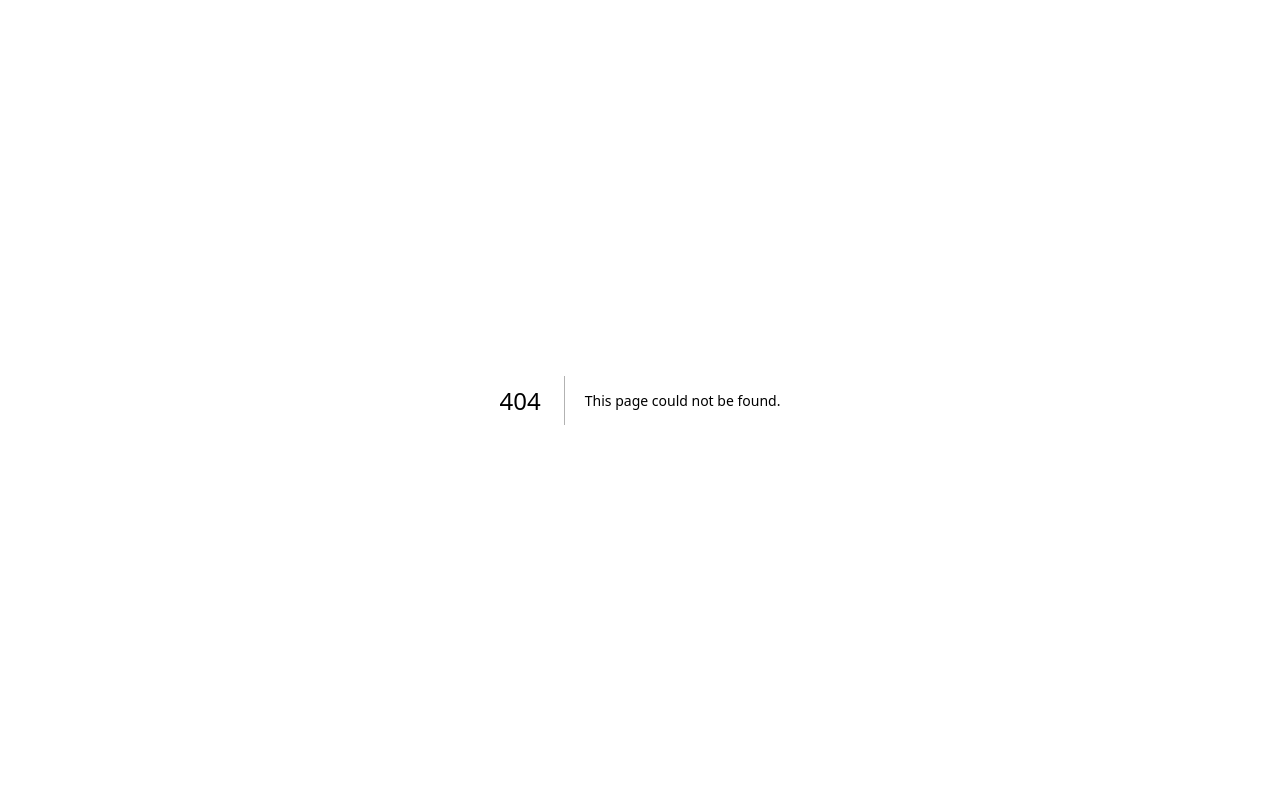
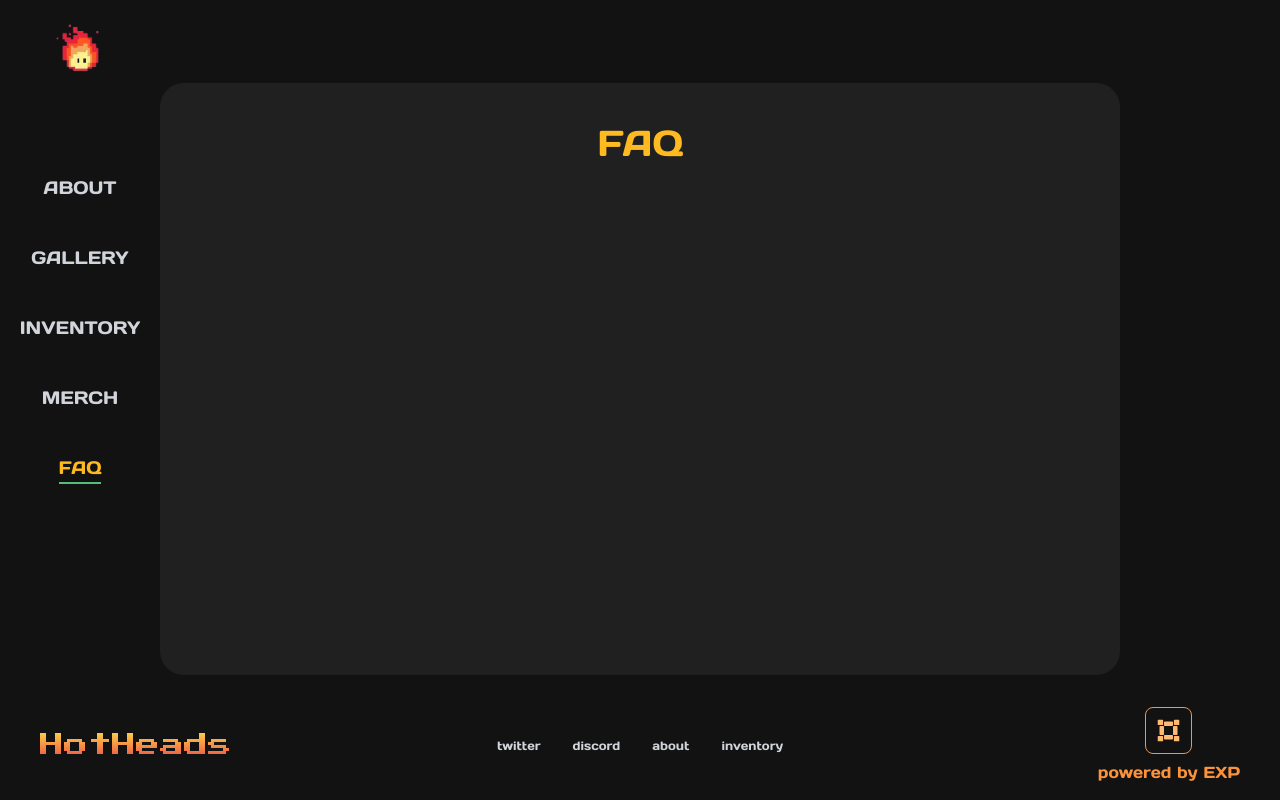
Before and after one commit to Darth-Degen/hotheads-wallpapers, a Next.js app: page /faq in a window 1280 px wide. Before the commit this address had no page. Built offline with nearby package versions, Linux system fonts and the light colour scheme.

Commit message:
[feat] added pages and routing

```diff
--- /dev/null
+++ b/pages/faq.tsx
@@ -0,0 +1,17 @@
+import { PageLayout } from "@components";
+import { useEffect, useState } from "react";
+import { NextPage } from "next";
+
+const Home: NextPage = () => {
+  const [didMount, setDidMount] = useState<boolean>(false);
+
+  useEffect(() => {
+    setDidMount(true);
+  }, []);
+
+  return (
+    <PageLayout header="FAQ">{didMount && <div className=""></div>}</PageLayout>
+  );
+};
+
+export default Home;
--- /dev/null
+++ b/pages/gallery.tsx
@@ -0,0 +1,19 @@
+import { PageLayout } from "@components";
+import { useEffect, useState } from "react";
+import { NextPage } from "next";
+
+const Home: NextPage = () => {
+  const [didMount, setDidMount] = useState<boolean>(false);
+
+  useEffect(() => {
+    setDidMount(true);
+  }, []);
+
+  return (
+    <PageLayout header="Gallery">
+      {didMount && <div className=""></div>}
+    </PageLayout>
+  );
+};
+
+export default Home;
--- /dev/null
+++ b/pages/inventory.tsx
@@ -0,0 +1,19 @@
+import { PageLayout } from "@components";
+import { useEffect, useState } from "react";
+import { NextPage } from "next";
+
+const Home: NextPage = () => {
+  const [didMount, setDidMount] = useState<boolean>(false);
+
+  useEffect(() => {
+    setDidMount(true);
+  }, []);
+
+  return (
+    <PageLayout header="Inventory">
+      {didMount && <div className=""></div>}
+    </PageLayout>
+  );
+};
+
+export default Home;
--- /dev/null
+++ b/pages/merch.tsx
@@ -0,0 +1,19 @@
+import { PageLayout } from "@components";
+import { useEffect, useState } from "react";
+import { NextPage } from "next";
+
+const Home: NextPage = () => {
+  const [didMount, setDidMount] = useState<boolean>(false);
+
+  useEffect(() => {
+    setDidMount(true);
+  }, []);
+
+  return (
+    <PageLayout header="Merch">
+      {didMount && <div className=""></div>}
+    </PageLayout>
+  );
+};
+
+export default Home;
--- a/src/components/index.ts
+++ b/src/components/index.ts
@@ -23,6 +23,7 @@ const Logo = dynamic(()=> import("./molecules/Logo"))
 const ThemeChanger = dynamic(()=> import("./molecules/ThemeChanger"))
 const Dropdown = dynamic(()=> import("./molecules/Dropdown"))
 const ButtonBar = dynamic(()=> import("./molecules/ButtonBar"))
+const NavItem = dynamic(()=> import("./molecules/NavItem"))
 //organisms
 const Header = dynamic(()=> import("./organisms/Header"))
 const Footer = dynamic(()=> import("./organisms/Footer"))
@@ -62,5 +63,6 @@ export {
   ButtonBar,
   ExpIcon,
   Navigation,
-  MenuIcon
+  MenuIcon,
+  NavItem
 }
--- /dev/null
+++ b/src/components/molecules/NavItem.tsx
@@ -0,0 +1,35 @@
+import { FC, ReactNode } from "react";
+import { motion } from "framer-motion";
+import Link from "next/link";
+import { useRouter } from "next/router";
+
+interface Props {
+  children: ReactNode;
+  href: string;
+}
+const NavItem: FC<Props> = (props: Props) => {
+  const { children, href } = props;
+
+  const router = useRouter();
+  const isCurrent = router.pathname === href;
+
+  return (
+    <Link href={href}>
+      <div
+        className={`cursor-pointer hover:text-custom-yellow transition-all duration-300 py-5 ${
+          isCurrent ? "text-custom-yellow" : "text-gray-300"
+        }`}
+      >
+        {children}
+        <motion.div
+          className={`h-0.5 bg-custom-green`}
+          initial={{ width: 0 }}
+          animate={{ width: isCurrent ? "100%" : 0 }}
+          transition={{ duration: 0.69 }}
+        />
+      </div>
+    </Link>
+  );
+};
+
+export default NavItem;
--- a/src/components/organisms/Footer.tsx
+++ b/src/components/organisms/Footer.tsx
@@ -23,16 +23,16 @@ const Footer: FC = () => {
           HotHeads
         </h2>
         <div className="md:w-1/3 flex flex-col md:flex-row items-center justify-center text-xs gap-1 md:gap-4 lg:gap-8 font-daysOne text-gray-300">
-          <div className="cursor-pointer hover:underline underline-offset-4">
+          <div className="cursor-pointer hover:text-custom-yellow transition-all duration-300 ">
             twitter
           </div>
-          <div className="cursor-pointer hover:underline underline-offset-4">
+          <div className="cursor-pointer hover:text-custom-yellow transition-all duration-300 ">
             discord
           </div>
-          <div className="hidden md:block cursor-pointer hover:underline underline-offset-4">
+          <div className="hidden md:block cursor-pointer hover:text-custom-yellow transition-all duration-300 ">
             about
           </div>
-          <div className="hidden md:block cursor-pointer hover:underline underline-offset-4">
+          <div className="hidden md:block cursor-pointer hover:text-custom-yellow transition-all duration-300 ">
             inventory
           </div>
         </div>
--- a/src/components/organisms/Navigation.tsx
+++ b/src/components/organisms/Navigation.tsx
@@ -1,5 +1,5 @@
 import { FC } from "react";
-import { Logo, MenuIcon } from "@components";
+import { Logo, MenuIcon, NavItem } from "@components";
 
 const Navigation: FC = () => {
   return (
@@ -8,22 +8,12 @@ const Navigation: FC = () => {
       <div className="hidden lg:block fixed left-0 h-full w-40 2xl:w-52">
         <div className="flex flex-col items-center justify-center h-full pt-4">
           <Logo />
-          <div className="flex flex-col items-center justify-center gap-10 pt-4 h-full pb-60 text-gray-300 text-lg 2xl:text-xl uppercase">
-            <div className="cursor-pointer hover:underline underline-offset-4">
-              About
-            </div>
-            <div className="cursor-pointer hover:underline underline-offset-4">
-              Gallery
-            </div>
-            <div className="cursor-pointer hover:underline underline-offset-4">
-              Inventory
-            </div>
-            <div className="cursor-pointer hover:underline underline-offset-4">
-              Merch
-            </div>
-            <div className="cursor-pointer hover:underline underline-offset-4">
-              FAQ
-            </div>
+          <div className="flex flex-col items-center justify-center pt-4 h-full pb-60  text-lg 2xl:text-xl uppercase ">
+            <NavItem href="/about">About</NavItem>
+            <NavItem href="/gallery">Gallery</NavItem>
+            <NavItem href="/inventory">Inventory</NavItem>
+            <NavItem href="/merch">Merch</NavItem>
+            <NavItem href="/faq">FAQ</NavItem>
           </div>
         </div>
       </div>
--- a/src/components/templates/PageLayout.tsx
+++ b/src/components/templates/PageLayout.tsx
@@ -1,7 +1,7 @@
 import { FC, ReactNode } from "react";
 import { PageHead, Header, Footer, Navigation } from "@components";
 import { motion } from "framer-motion";
-import { midEnterAnimation } from "@constants";
+import { midEnterAnimation, enterAnimation } from "@constants";
 
 interface Props {
   children: ReactNode;
@@ -23,17 +23,17 @@ const PageLayout: FC<Props> = (props: Props) => {
       <Navigation />
       <main className="flex flex-col flex-grow justify-start items-center h-full w-full px-8 md:px-16 lg:px-40 2xl:px-52">
         <Header />
-        <motion.div
-          className="bg-custom-dark-gray h-full w-full rounded-xl lg:rounded-3xl flex flex-col items-center my-4 py-10 overflow-y-auto"
-          {...midEnterAnimation}
-        >
+        <div className="bg-custom-dark-gray h-full w-full rounded-xl lg:rounded-3xl flex flex-col items-center my-4 py-10 overflow-y-auto">
           {header && (
-            <h2 className="text-custom-yellow text-xl lg:text-4xl uppercase">
+            <motion.h2
+              className="text-custom-yellow text-xl lg:text-4xl uppercase"
+              {...enterAnimation}
+            >
               {header}
-            </h2>
+            </motion.h2>
           )}
-          {children}
-        </motion.div>
+          <motion.div {...midEnterAnimation}>{children}</motion.div>
+        </div>
       </main>
       <Footer />
     </div>
--- a/tailwind.config.js
+++ b/tailwind.config.js
@@ -18,7 +18,7 @@ module.exports = {
         "custom-dark-gray": "#202020",
         "custom-mid-gray": "#303030",
         "custom-yellow": "#FFBA21",
-        "custom-yellow": "#FFBA21",
+        "custom-green": "#56BC78",
         // orange -> #fdba74
         // red -> #f87171
         // gray-300 -> #d1d5db
```
